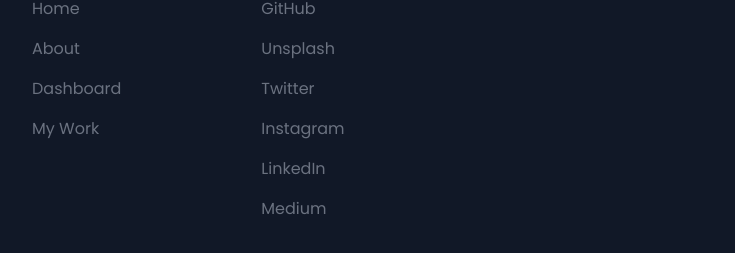
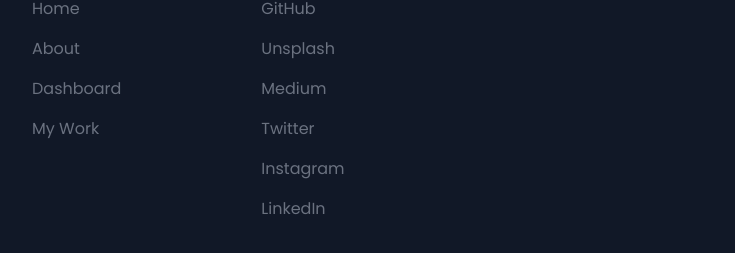
Before and after one commit to IamTarunG/personal-website, a Next.js app: page / in a window 1280 px wide. Shown: the part 960-1213 px from the top of the page, without its empty margins (272-1007 px from the left). Built offline with nearby package versions, Linux system fonts and the light colour scheme; no server answers.

Commit message:
Updated Footer.js

```diff
--- a/components/Footer.js
+++ b/components/Footer.js
@@ -40,6 +40,11 @@ function Footer() {
                             Unsplash
                         </a>
                     </Link>
+                    <Link href="https://medium.com/@tarungudipalli">
+                        <a className="text-gray-500 hover:text-gray-600 transition" target={"_blank"}>
+                            Medium
+                        </a>
+                    </Link>
                     <Link href="https://twitter.com/_tarungudipalli">
                         <a className="text-gray-500 hover:text-gray-600 transition" target={"_blank"}>
                             Twitter
@@ -55,11 +60,7 @@ function Footer() {
                             LinkedIn
                         </a>
                     </Link>
-                    <Link href="https://medium.com/@tarungudipalli">
-                        <a className="text-gray-500 hover:text-gray-600 transition" target={"_blank"}>
-                            Medium
-                        </a>
-                    </Link>
+
                 </div>
             </main>
         </footer>
```
